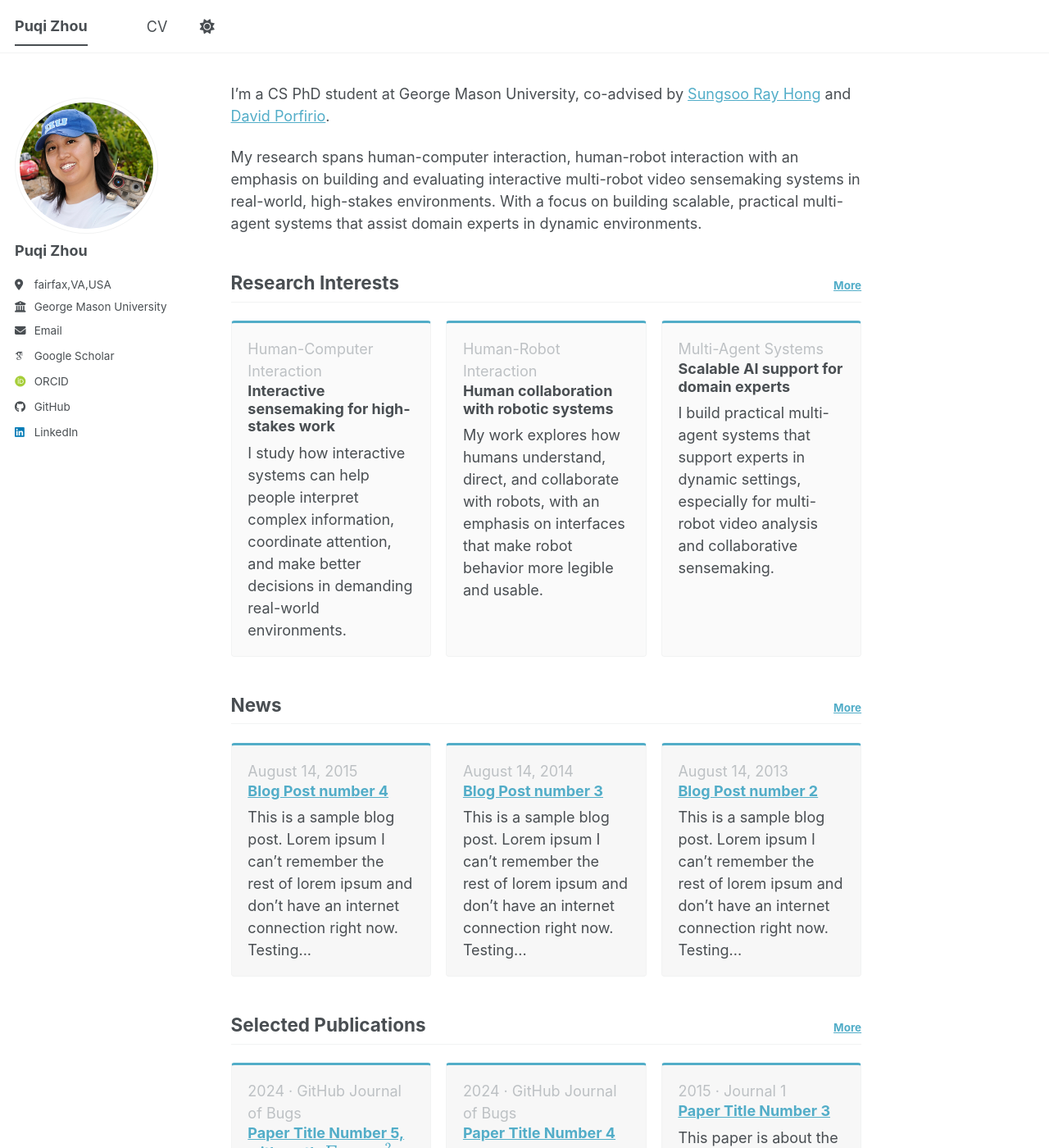
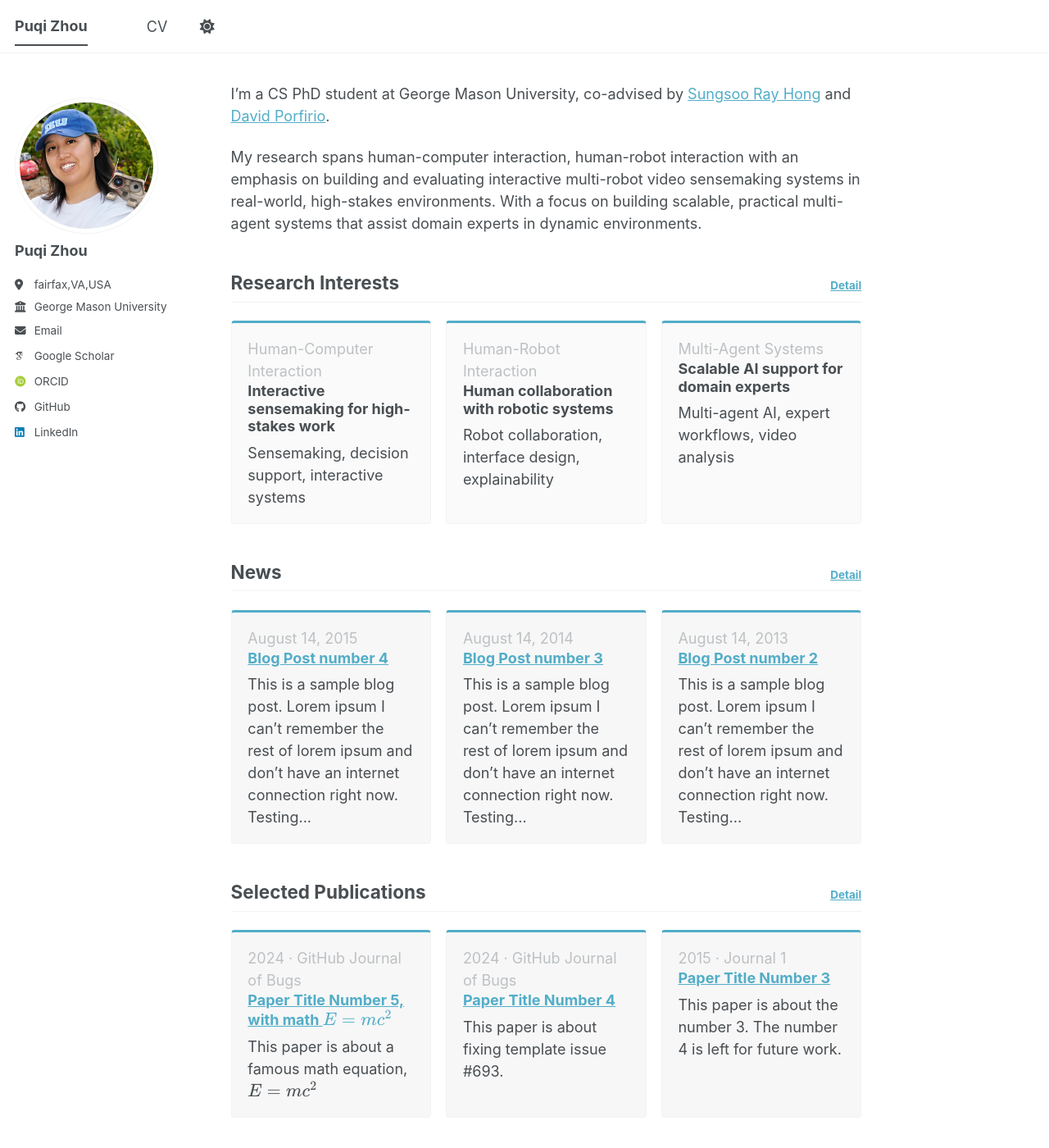
Before and after one commit to Puqi7/Puqi7.github.io, a Jekyll site: the page built from _pages/about.md, in a window 1280 px wide and 1400 px high. Shown: the whole window at 82% size. Built offline with Jekyll 4.4.1, drawn with Linux system fonts in a browser that asks for light colours; some web fonts are replaced; a script bundle is joined from its source files by our own code; library files that are not in the unit come from our copies.

Commit message:
Update about.md

```diff
--- a/_pages/about.md
+++ b/_pages/about.md
@@ -18,26 +18,26 @@ My research spans human-computer interaction, human-robot interaction with an em
 <section class="home-section">
   <div class="home-section__head">
     <h2>Research Interests</h2>
-    <a class="home-section__more" href="/research/">More</a>
+    <a class="home-section__more" href="/research/">Detail</a>
   </div>
 
   <div class="home-cards">
     <article class="home-card home-card--research">
       <p class="home-card__meta">Human-Computer Interaction</p>
       <h3 class="home-card__title">Interactive sensemaking for high-stakes work</h3>
-      <p class="home-card__excerpt">I study how interactive systems can help people interpret complex information, coordinate attention, and make better decisions in demanding real-world environments.</p>
+      <p class="home-card__excerpt">Sensemaking, decision support, interactive systems</p>
     </article>
 
     <article class="home-card home-card--research">
       <p class="home-card__meta">Human-Robot Interaction</p>
       <h3 class="home-card__title">Human collaboration with robotic systems</h3>
-      <p class="home-card__excerpt">My work explores how humans understand, direct, and collaborate with robots, with an emphasis on interfaces that make robot behavior more legible and usable.</p>
+      <p class="home-card__excerpt">Robot collaboration, interface design, explainability</p>
     </article>
 
     <article class="home-card home-card--research">
       <p class="home-card__meta">Multi-Agent Systems</p>
       <h3 class="home-card__title">Scalable AI support for domain experts</h3>
-      <p class="home-card__excerpt">I build practical multi-agent systems that support experts in dynamic settings, especially for multi-robot video analysis and collaborative sensemaking.</p>
+      <p class="home-card__excerpt">Multi-agent AI, expert workflows, video analysis</p>
     </article>
   </div>
 </section>
@@ -45,7 +45,7 @@ My research spans human-computer interaction, human-robot interaction with an em
 <section class="home-section">
   <div class="home-section__head">
     <h2>News</h2>
-    <a class="home-section__more" href="/news/">More</a>
+    <a class="home-section__more" href="/news/">Detail</a>
   </div>
 
   {% if recent_news.size > 0 %}
@@ -68,7 +68,7 @@ My research spans human-computer interaction, human-robot interaction with an em
 <section class="home-section">
   <div class="home-section__head">
     <h2>Selected Publications</h2>
-    <a class="home-section__more" href="/publications/">More</a>
+    <a class="home-section__more" href="/publications/">Detail</a>
   </div>
 
   {% if selected_publications.size > 0 %}
```
